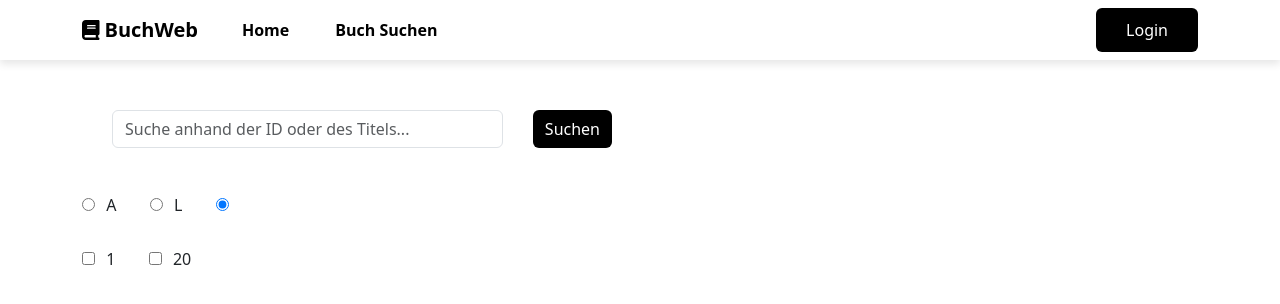
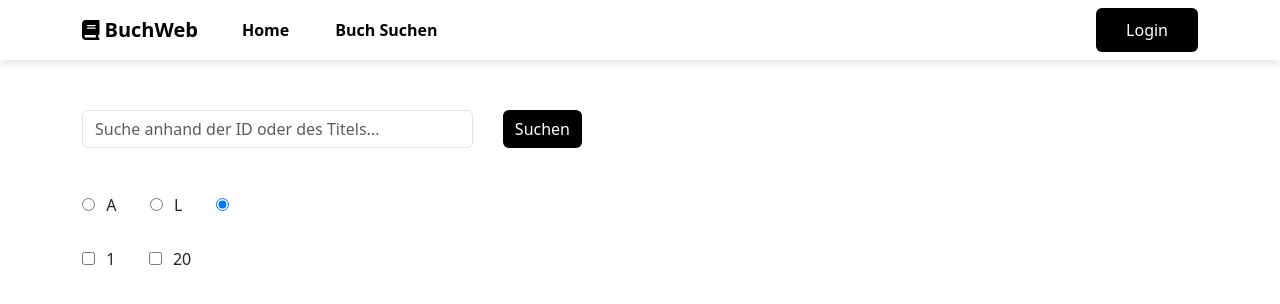
Before and after one commit to Atomfried13/swe_abgabe_2_webserver, a React (Vite) app: page /BuchSuchen in a window 1280 px wide. Shown: the top 304 px of the page. Built offline with nearby package versions, Linux system fonts and the light colour scheme.

Commit message:
change: sehr kleine Änderungen (nichts relevantes)

```diff
--- a/src/pages/BuchSuchen/BuchSuchen.css
+++ b/src/pages/BuchSuchen/BuchSuchen.css
@@ -5,7 +5,6 @@
 
 .buch-suchen-form {
     display: flex;
-    margin-left: 30px;
 }
 
 .suchen-btn {
--- a/src/pages/BuchSuchen/BuchSuchen.tsx
+++ b/src/pages/BuchSuchen/BuchSuchen.tsx
@@ -1,5 +1,5 @@
 import { useState } from 'react';
-import { Form, Row, Col, Container } from 'react-bootstrap';
+import { Row, Container } from 'react-bootstrap';
 import './BuchSuchen.css';
 import { Buch, BuchListe } from '../../Controller/buch-query';
 import { EingabeFeld } from './EingabeFeld';
@@ -14,7 +14,6 @@
 	buecher: BuchListe;
 }
 
-// eslint-disable-next-line max-lines-per-function
 export function BuchSuchen() {
 	const [error, setError] = useState('');
 
```
Also changed, not shown: src/pages/BuchSuchen/EingabeFeld.tsx (+4 -3 lines).
